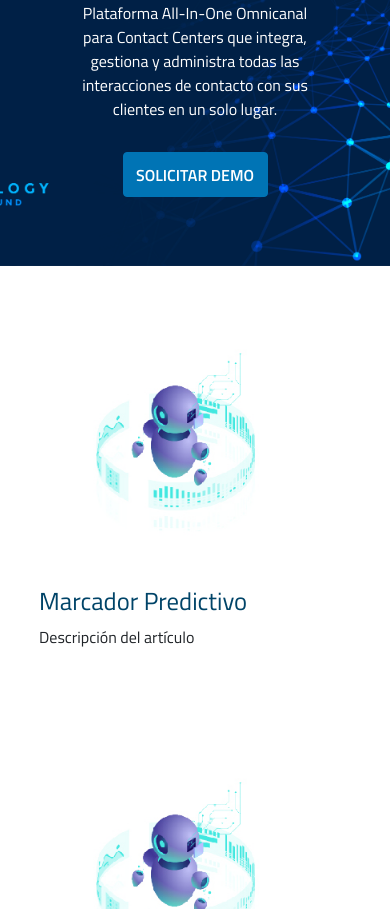
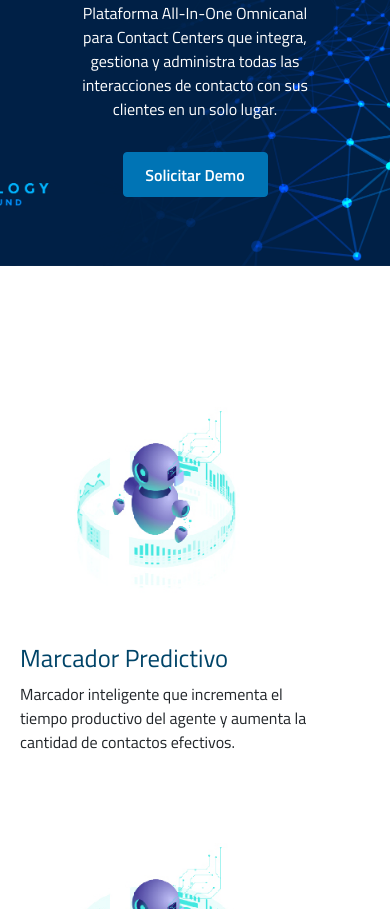
Before and after one commit to paurincon/omnitech, a plain HTML site: page vistas/productos.html in a window 390 px wide. Shown: the part 191-1100 px from the top of the page. Drawn offline with nearby package versions, Linux system fonts and the light colour scheme.

Commit message:
Desafío complementario aplicando Bootstrap

```diff
--- a/estilos/styles.css
+++ b/estilos/styles.css
@@ -285,7 +285,7 @@ ul {
 
 .quienessomos__section2{
     margin-top: 20px;
-    margin-bottom: 60px;
+    margin-bottom: 115px;
     display: flex;
     flex-direction: row;
     flex-wrap: nowrap;
@@ -354,7 +354,7 @@ ul {
 }
 
 .hero-productos button{
-    width: 210px;
+    width: 150px;
     height: 45px;
     margin-left: 90px;
     background-color: #0074b5;
@@ -363,34 +363,6 @@ ul {
     border-radius: 4px;
     font-weight: 600;
     font-size: 1.2rem;
-}
-
-
-
-.productos__contenedor{
-    display: flex;
-    flex-wrap: wrap;
-    gap:10px;
-    justify-content: space-around;
-    padding-top: 10px;
-    margin-bottom: 10%;
-
-}
-
-.productos__cont1{
-    display: flex;
-    justify-content: space-around;
-    gap: 20px;
-}
-
-.productos__card{
-    width: 350;
-    height: 550;
-    padding-bottom: 30px;
-    display: flex;
-    flex-direction: column;
-    justify-content: space-between;
-
 }
 
 
@@ -420,6 +392,7 @@ ul {
     display: flex;
     flex-direction: column;
     justify-content: space-between;
+    border: none;
 
 
 }
@@ -451,28 +424,18 @@ ul {
     object-fit: cover;
 }
 
-
-.campos--btn{
-    padding-top:30px;
-    padding-bottom: 30px;
-    display: flex;
-    justify-content: end;
-    gap: 10px;
-}
-
-
-.btn-form{
-
-    width: 158px;
+.btn{
+    width: 110px;
     height: 45px;
+    margin-left: 90px;
     background-color: #0074b5;
     color: white;
     border: 1px solid #0074b5;
     border-radius: 4px;
     font-weight: 600;
-    font-size: 1rem;
+    font-size: 1.2rem;
+}
 
-}
 
 .form-select{
     margin-bottom: 1rem;
@@ -673,29 +636,7 @@ ul {
     margin-top: 5%;
 }
 
-.productos__contenedor{
-    display: flex;
-    flex-direction: column;
-    row-gap: 10%;
 
-}
-
-.productos__cont1{
-    flex-direction: column;
-    justify-content: center;
-    align-items: center;
-    gap:20px;
-    width: 100%;
-}
-
-.productos__card{
-    padding-bottom: 30px;
-    flex-direction: column;
-    align-items: flex-start;
-    justify-content: space-between;
-
-
-}
 
 .productos__card h2{
     color: #004468;
@@ -704,7 +645,6 @@ ul {
 .productos__card img{
     width: 100%;
     height: auto;
-    align-items: flex-end;
     margin: 10%;
 
 }
@@ -729,6 +669,7 @@ ul {
     display: flex;
     flex-direction: column;
     justify-content: space-between;
+    border: none;
 
 
 }
@@ -1065,6 +1006,11 @@ ul {
 
 }
 
+.quienessomos__section3 {
+    display: none;
+}
+
+
 /*PRODUCTOS*/
 
 .hero-productos{
@@ -1110,30 +1056,6 @@ ul {
     margin-top: 8%;
 }
 
-.productos__contenedor{
-    display: flex;
-    flex-direction: column;
-    row-gap: 10%;
-
-}
-
-.productos__cont1{
-    flex-direction: column;
-    justify-content: center;
-    align-items: center;
-    gap:20px;
-    width: 100%;
-}
-
-.productos__card{
-    padding-bottom: 20px;
-    flex-direction: column;
-    align-items: flex-start;
-    justify-content: space-between;
-    margin-left: 10%;
-
-
-}
 
 .productos__card h2{
     color: #004468;
@@ -1165,6 +1087,7 @@ ul {
     flex-direction: column;
     align-items: center;
     justify-content: space-between;
+    border: none;
 
 
 }
@@ -1196,6 +1119,7 @@ ul {
 }
 
 
+
 /*CONTACTO*/
 
 .form{
@@ -1213,27 +1137,11 @@ ul {
 
 }
 
-.campos--btn{
-    padding: 30px;
-
-
+.btn {
+    margin-left: 0;
 }
 
 
-
-.btn-form{
-
-    width: 170px;
-    height: 45px;
-    background-color: #0074b5;
-    color: white;
-    border: 1px solid #0074b5;
-    border-radius: 4px;
-    font-weight: 600;
-    font-size: 1rem;
-    margin-bottom: 5%;
-
-}
 
 .info-oficinas{
     display: flex;
--- a/vistas/productos.html
+++ b/vistas/productos.html
@@ -52,31 +52,33 @@
             <div class="hero-productos">
                 <h1 class="hero-productos__h1">Contact Center Omnicanal</h1>
                 <p>Plataforma All-In-One Omnicanal para Contact Centers que integra, gestiona y administra todas las interacciones de contacto con sus clientes en un solo lugar.</p>
-                <button>SOLICITAR DEMO</button>
+                <button type="button" class="btn btn-primary">Solicitar Demo</button>
             </div>
 
-            <section class="productos__contenedor">
-                <article class="productos__cont1">
-                    <div class="productos__card" data-aos="fade-up"
+
+            <section class="productos__contenedor container">
+              <article class="productos__cont1 row">
+                  <div class="productos__card col-md-4 col-lg-4 text-wrap" data-aos="fade-up"
                   data-aos-duration="3000">
                       <img src="../assets/productos/productos_ejemplo.jpg" alt="">
                       <h2>Marcador Predictivo</h2>
-                        <p>Descripción del artículo</p>
+                      <p style="width: 18rem;">Marcador inteligente que incrementa el tiempo productivo del agente y aumenta la cantidad de contactos efectivos.</p>
                   </div>
-                    <div class="productos__card" data-aos="fade-up"
+                  <div class="productos__card col-md-4 col-lg-4" data-aos="fade-up"
                   data-aos-duration="3000">
                       <img src="../assets/productos/productos_ejemplo.jpg" alt="">
                       <h2>Reportes Integrados</h2>
-                        <p>Descripción del artículo</p>
+                      <p style="width: 18rem;">Informes históricos de resultados segmentados por Campañas, Agentes, Notificaciones, Alertas y más, que permiten aplicar decisiones estratégicas de negocio.</p>
                   </div>
-                    <div class="productos__card" data-aos="fade-up"
+                  <div class="productos__card col-md-4 col-lg-4" data-aos="fade-up"
                   data-aos-duration="3000">
                       <img src="../assets/productos/productos_ejemplo.jpg" alt="">
                       <h2>IVR y Autogestión</h2>
-                        <p>Descripción del artículo</p>
+                      <p style="width: 18rem;">Realiza la atención automática de las llamadas entrantes, permitiendo que el cliente autogestione sus consultas sin necesidad de recurrir a un operador.</p>
                   </div>
               </article>
           </section>
+
 
 
         </main>
```
Also changed, not shown: vistas/contacto.html (+2 -3 lines), vistas/quienes-somos.html (+16 -0 lines), assets/slider/clientes-omnitech-1.png (added), assets/slider/clientes-omnitech-2.png (added), 2 other files. Lines whose indentation alone changed are shown as unchanged.
